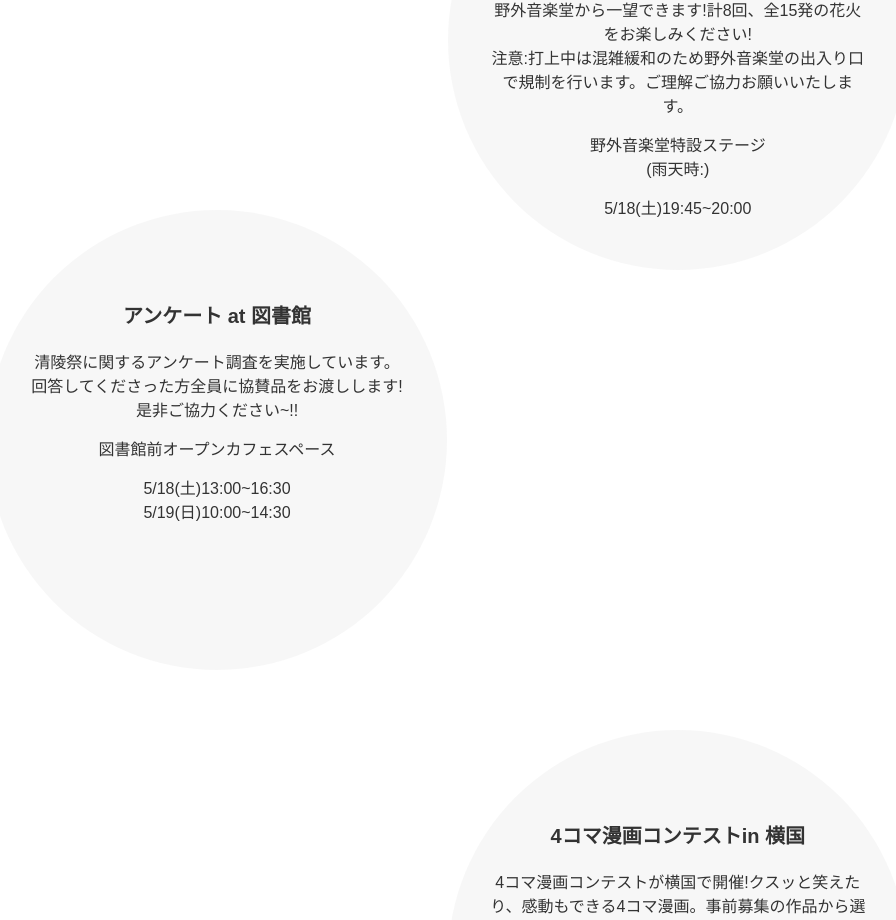
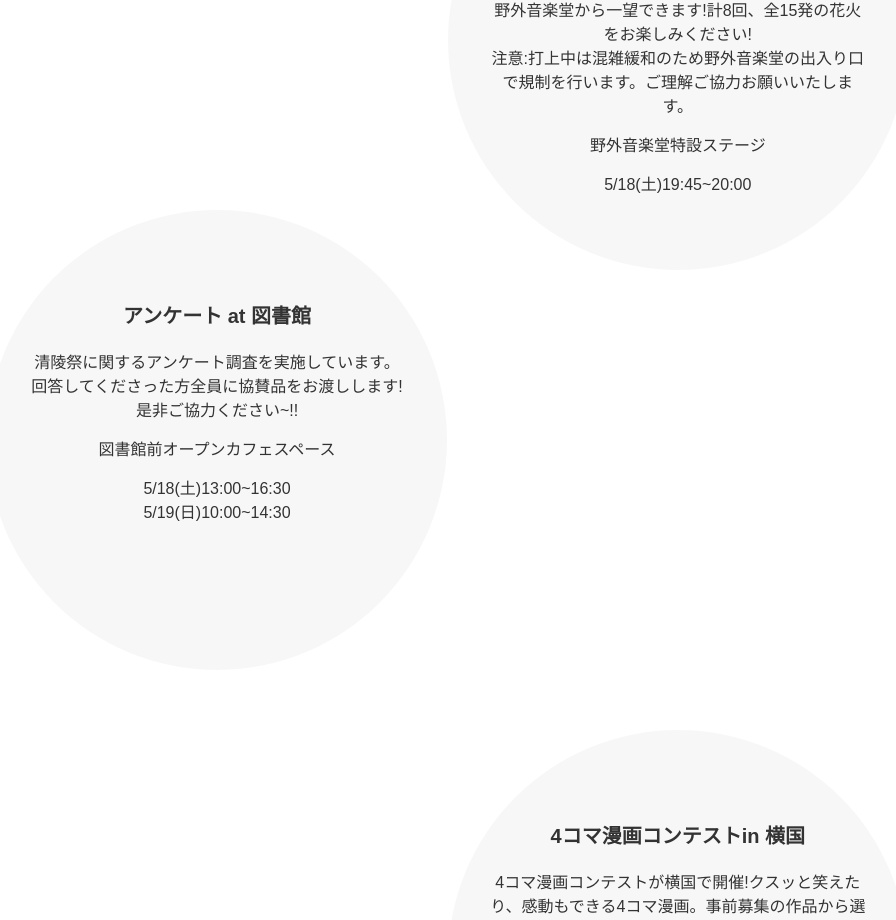
Before and after one commit to ynufes-tech/ynufes-seiryo24, a Nuxt app: page /event in a window 1280 px wide. Shown: the part 1970-2890 px from the top of the page, without its empty margins (269-1165 px from the left). Built offline with nearby package versions, Linux system fonts and the light colour scheme.

Commit message:
花火企画の雨天時対応が不明瞭のため消去（連絡待ち）

```diff
--- a/pages/event/index.vue
+++ b/pages/event/index.vue
@@ -35,7 +35,7 @@
             mainscript="大学祭テーマ花瑞希に合わせ、華やかで可憐なハナミズキのように、儚くも美しい花火を揃えました。野外音楽堂から一望できます!計8回、全15発の花火をお楽しみください!
 注意:打上中は混雑緩和のため野外音楽堂の出入り口で規制を行います。ご理解ご協力お願いいたします。"
             place="野外音楽堂特設ステージ
-(雨天時:)"
+"
             day="5/18(土)19:45~20:00"
             class="even-item"
           />
```
